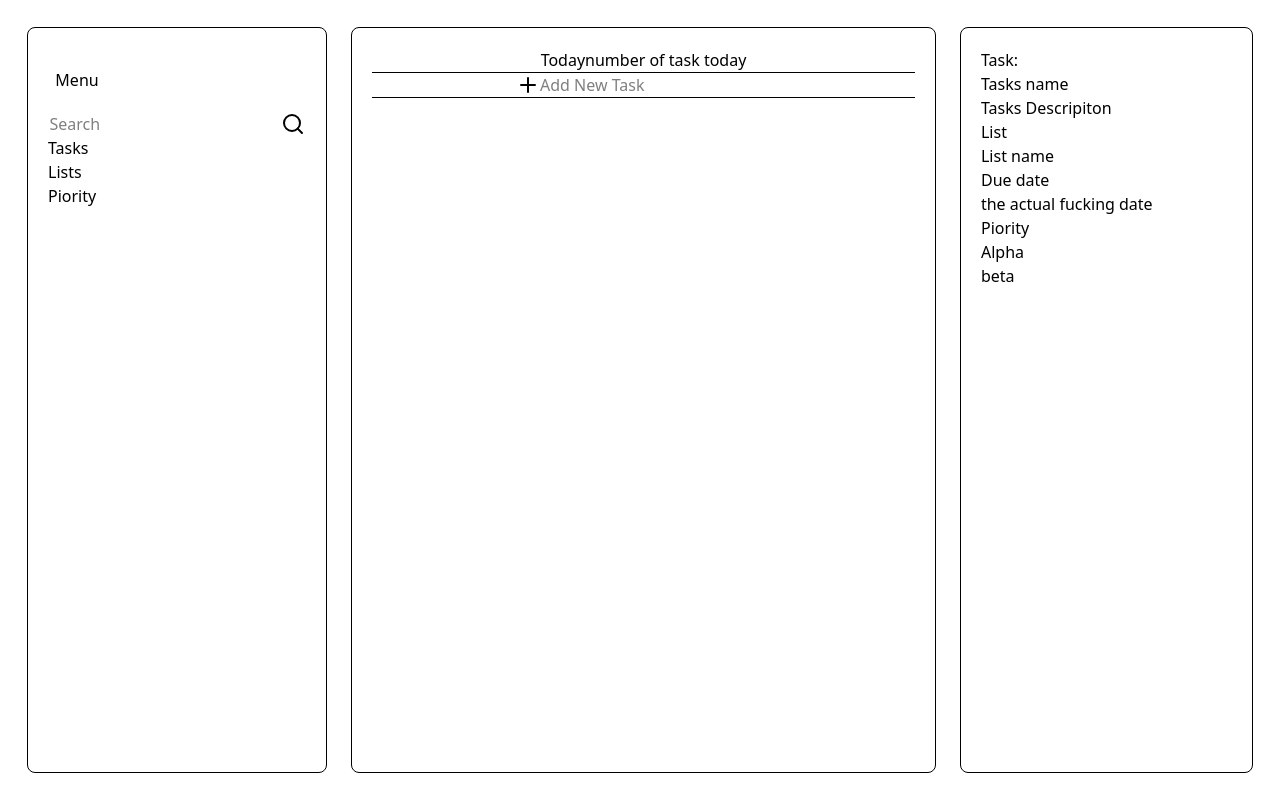
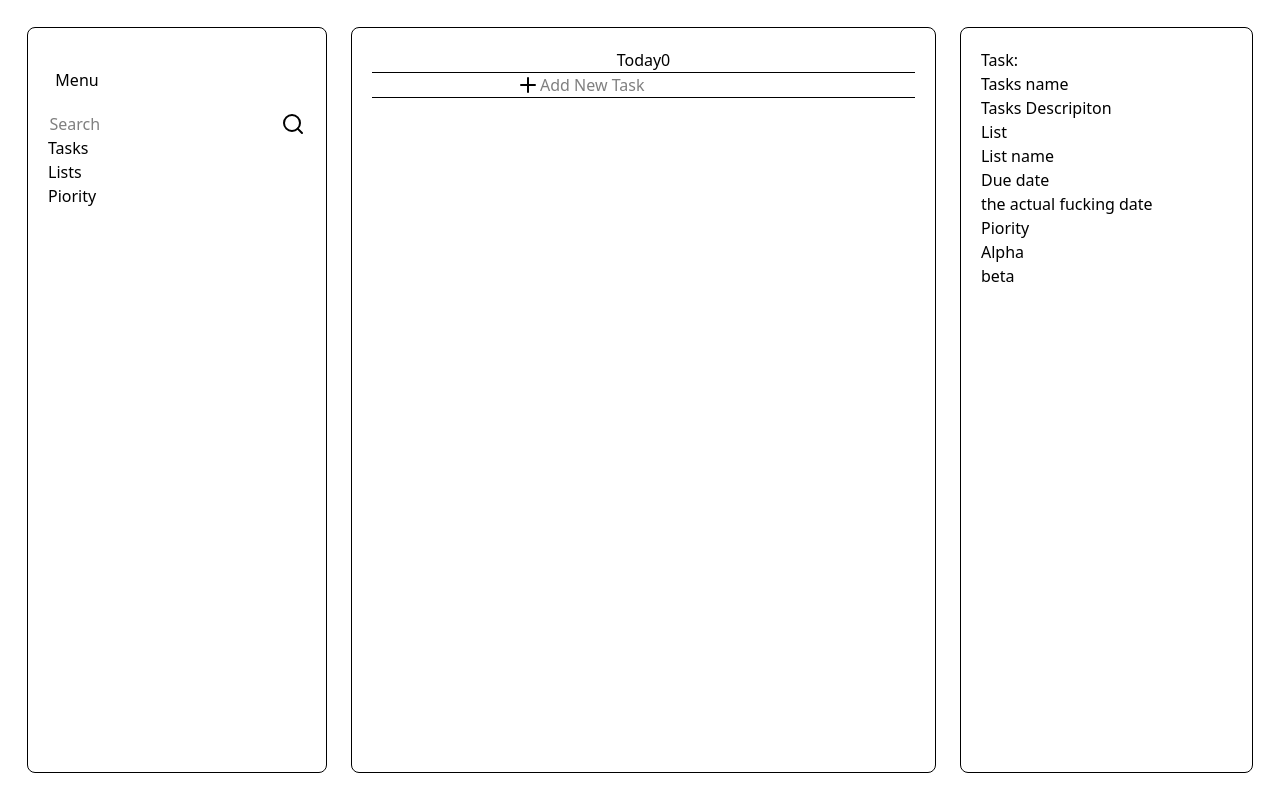
Before and after one commit to Vader-9/TaskManager, a React (Vite) app: page / in a window 1280 px wide. Built offline with nearby package versions, Linux system fonts and the light colour scheme.

Commit message:
tracking number of task for the day

```diff
--- a/src/Today/Today.jsx
+++ b/src/Today/Today.jsx
@@ -1,8 +1,17 @@
 import { Plus, X,Pencil } from 'lucide-react';
-import { useState } from 'react';
+import { useEffect, useState } from 'react';
+
+// the add date function is still empty so we will need to do that later
+
 
 function Today({input, setInput, addTasks, setAddTasks}){
 
+    const [numberofTasks, setNumberofTasks] = useState(0)
+
+// Tracks homany task is list for today
+    useEffect(()=>{
+        setNumberofTasks(addTasks.length)
+    },[addTasks])
 
 // used to give the dates the right format
 const today = new Date();
@@ -45,7 +54,7 @@ const formatted = `${yy}-${mm}-${dd}`;
     return(
         <div class='w-[600px] border p-5 m-3 rounded-lg'>
             <div class='flex justify-center border-b'> <h1>Today</h1>
-            <h1>number of task today</h1></div>
+            <h1>{numberofTasks}</h1></div>
             <div class='flex justify-center border-b'>
             <button onClick={addTask}><Plus /></button>
             <input placeholder='Add New Task' value={input} onChange={(e)=>setInput(e.target.value)}/>
```
